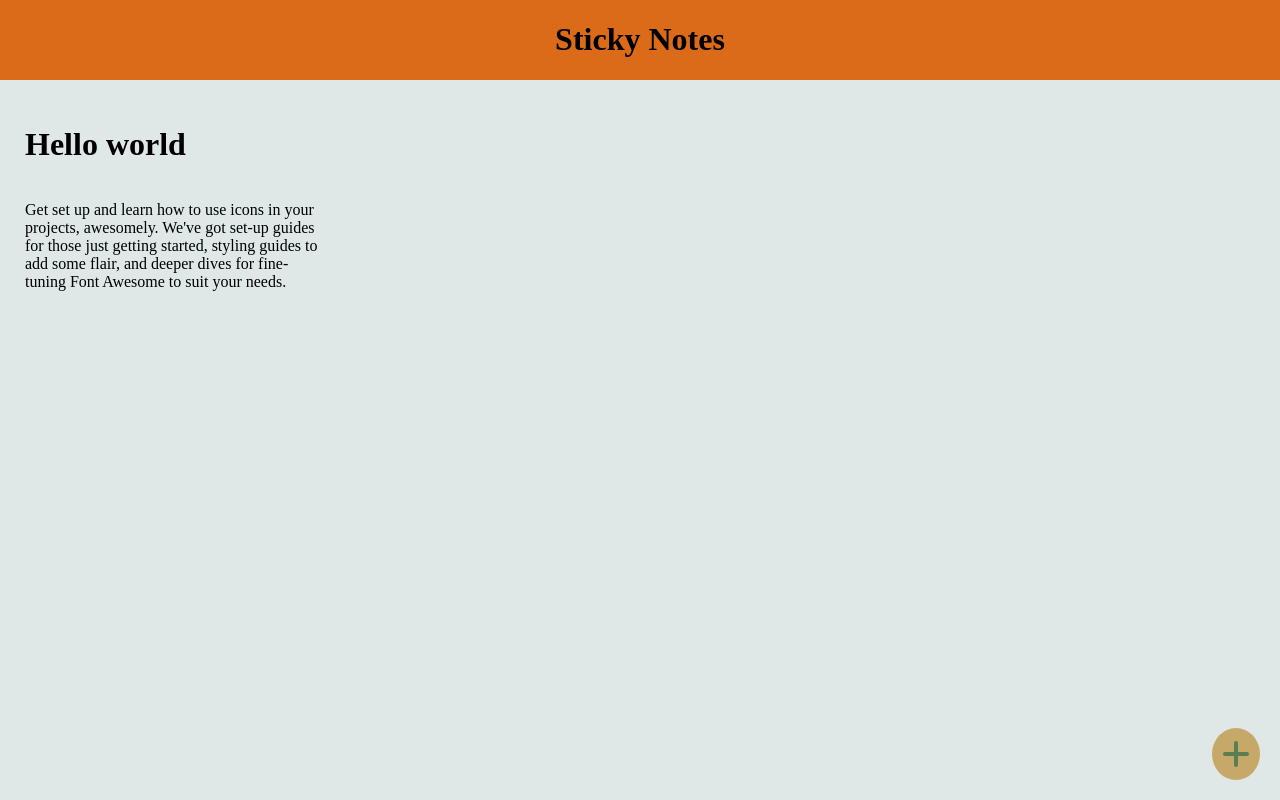
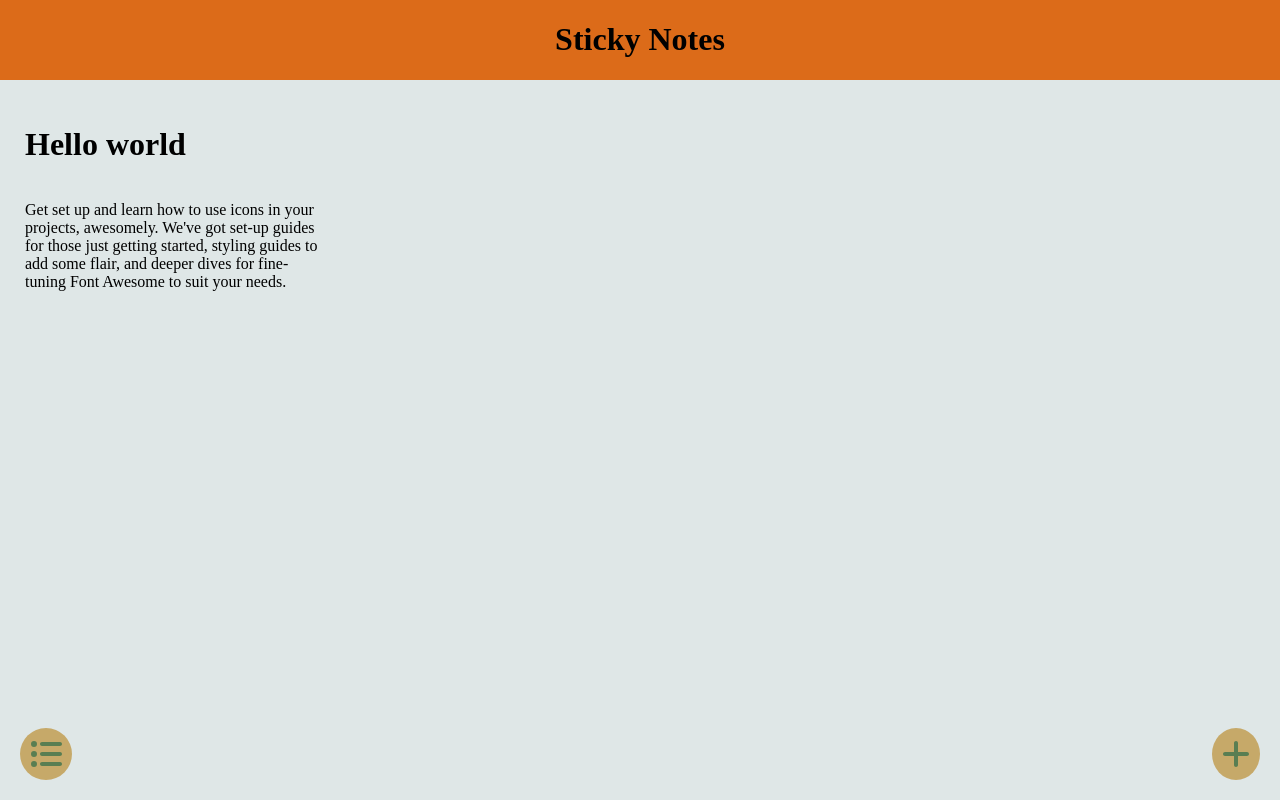
Before and after one commit to TamilazhaganM/React-todo, a React (Create React App) app: page /Sticky-Notes in a window 1280 px wide. Built offline with nearby package versions, Linux system fonts and the light colour scheme; a web font is replaced by a local one.

Commit message:
listicon is added

```diff
--- a/src/components/Notes/Notes.css
+++ b/src/components/Notes/Notes.css
@@ -25,6 +25,18 @@
     padding: 10px;
     background-color:#F4DFB6;
 } */
+.listicon{
+    font-size:xx-large;
+    padding: 0px;
+    border: none;
+    background-color: #C6A969;
+    color:#597E52;
+    padding: 10px;
+    border-radius: 100%;
+    position: fixed;
+    bottom:20px;
+    left: 20px;
+  }
 .popup-overlay{
     background-color: black;
     opacity: 0.8;
--- a/src/components/Notes/Notes.js
+++ b/src/components/Notes/Notes.js
@@ -1,9 +1,13 @@
 import React from "react";
 import "./Notes.css";
-import { faPlus } from "@fortawesome/free-solid-svg-icons";
+import { faListUl, faPlus } from "@fortawesome/free-solid-svg-icons";
 import { FontAwesomeIcon } from "@fortawesome/react-fontawesome";
+import { useNavigate } from "react-router-dom";
 
 const Notes = () => {
+
+  const navigate = useNavigate()
+
 
    function handlePlusicon(){
     const popupdiplay =document.getElementById("popupp-overlay")
@@ -11,6 +15,9 @@ const Notes = () => {
     popupdiplay.style.display="block"
     popupbox.style.display="block"
 
+   }
+   function handleListIcon(){
+    navigate("/")
    }
 
 
@@ -26,6 +33,8 @@ const Notes = () => {
         </p>
       </div>
       <FontAwesomeIcon className="plusicon" onClick={handlePlusicon} icon={faPlus} />
+      <FontAwesomeIcon className="listicon" onClick={handleListIcon} icon={faListUl} />
+
       <div class="popup-overlay" id="popupp-overlay"></div>
       <div class="popup-box" id="popupp-box">
         <h2>Add notes</h2>
```
